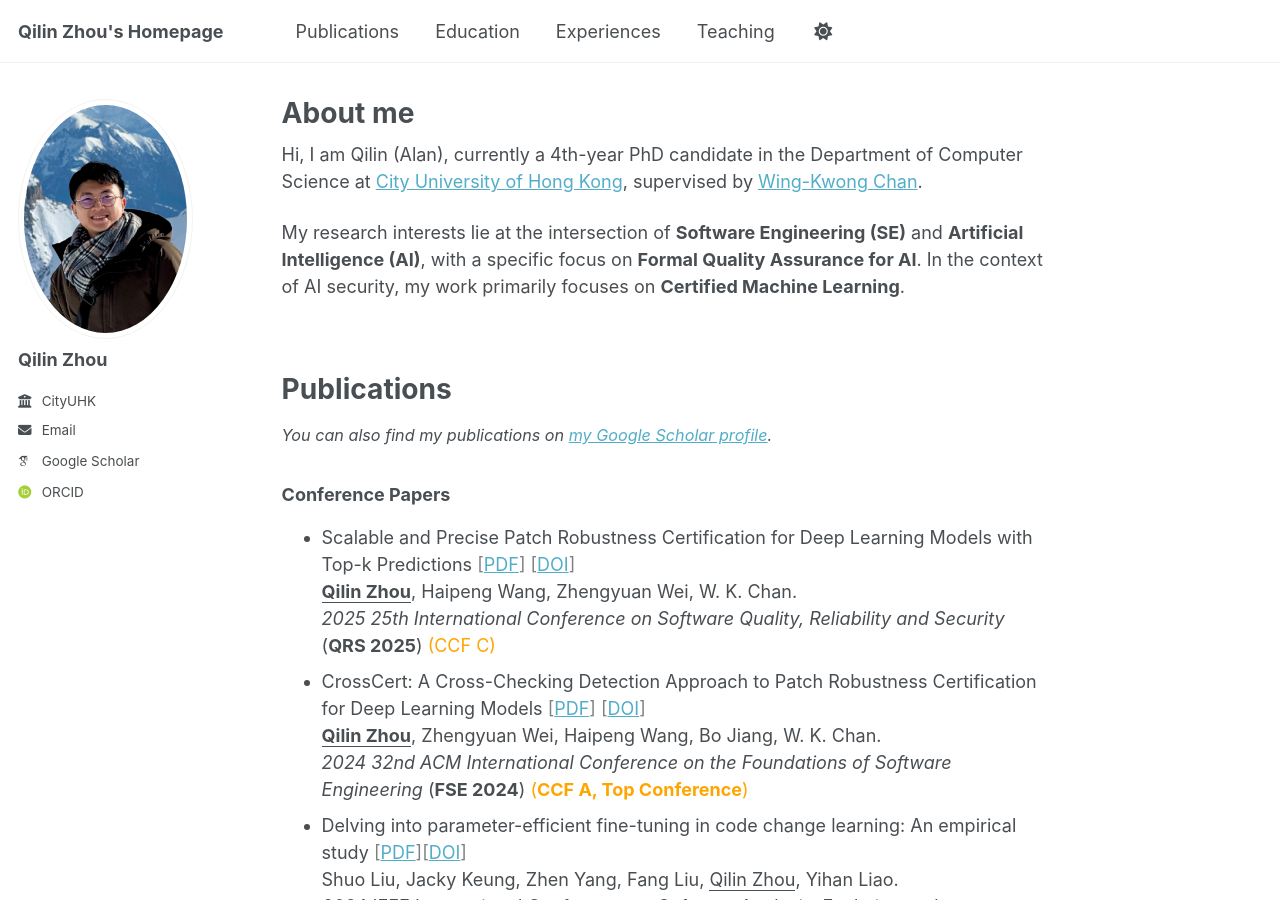
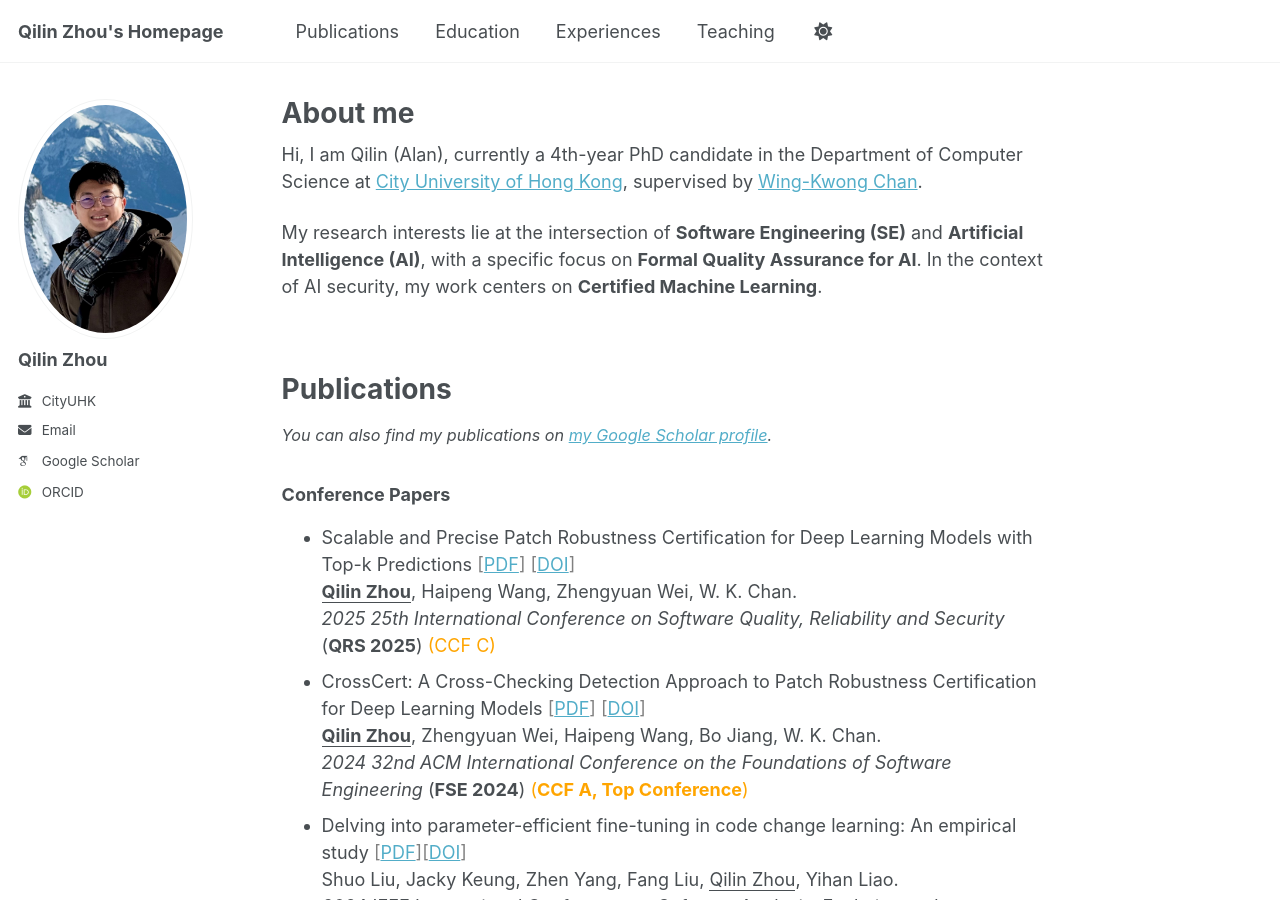
Before and after one commit to qilin-zhou/qilin-zhou.github.io, a Jekyll site: the page built from _pages/about.md, in a window 1280 px wide and 900 px high. Built offline with Jekyll 4.4.1, drawn with Linux system fonts in a browser that asks for light colours; some web fonts are replaced; a script bundle is joined from its source files by our own code; library files that are not in the unit come from our copies.

Commit message:
Update about.md

```diff
--- a/_pages/about.md
+++ b/_pages/about.md
@@ -10,7 +10,7 @@ redirect_from:
 Hi, I am Qilin (Alan), currently a 4th-year PhD candidate in the Department of Computer Science at [City University of Hong Kong](https://www.cityu.edu.hk/), supervised by [Wing-Kwong Chan](https://www.cs.cityu.edu.hk/~wkchan/).
 
 My research interests lie at the intersection of **Software Engineering (SE)** and **Artificial Intelligence (AI)**, with a specific focus on **Formal Quality Assurance for AI**.
-In the context of AI security, my work primarily focuses on **Certified Machine Learning**.
+In the context of AI security, my work centers on **Certified Machine Learning**.
 
 <br>
 
```
